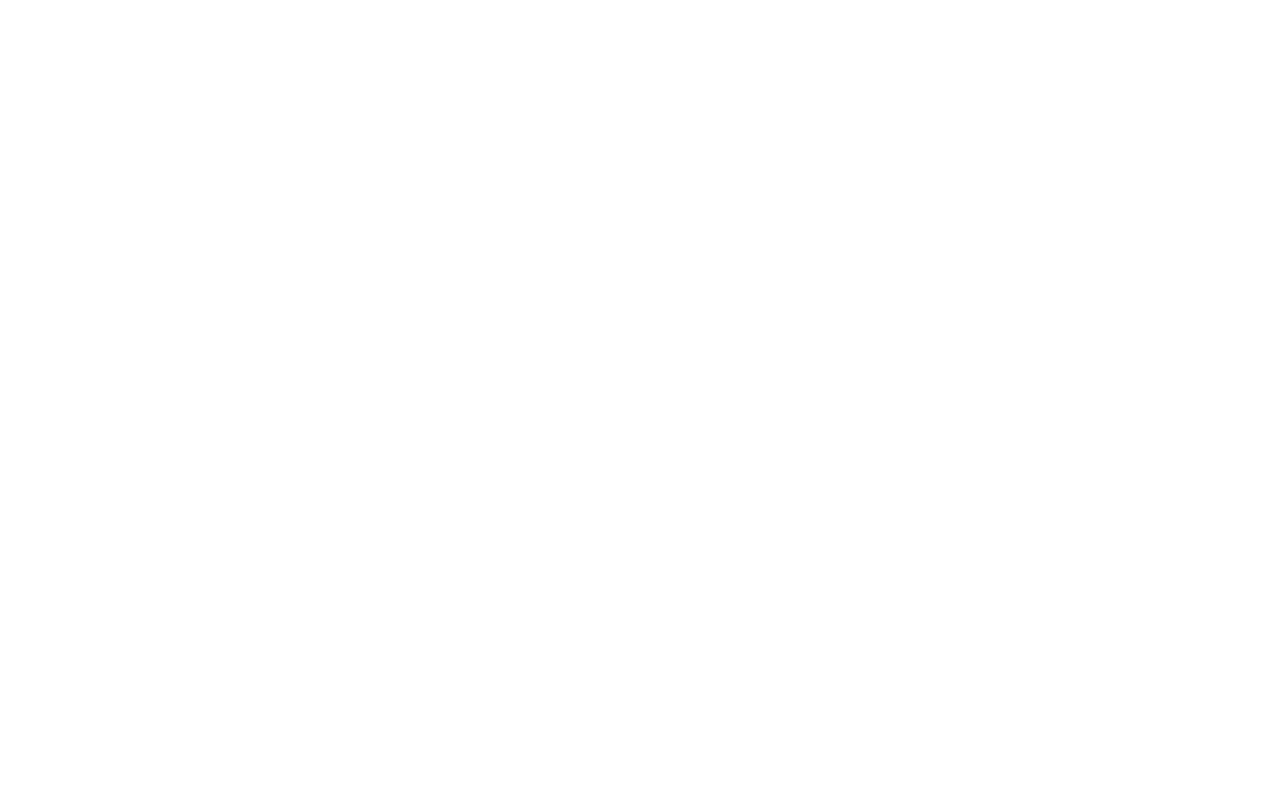
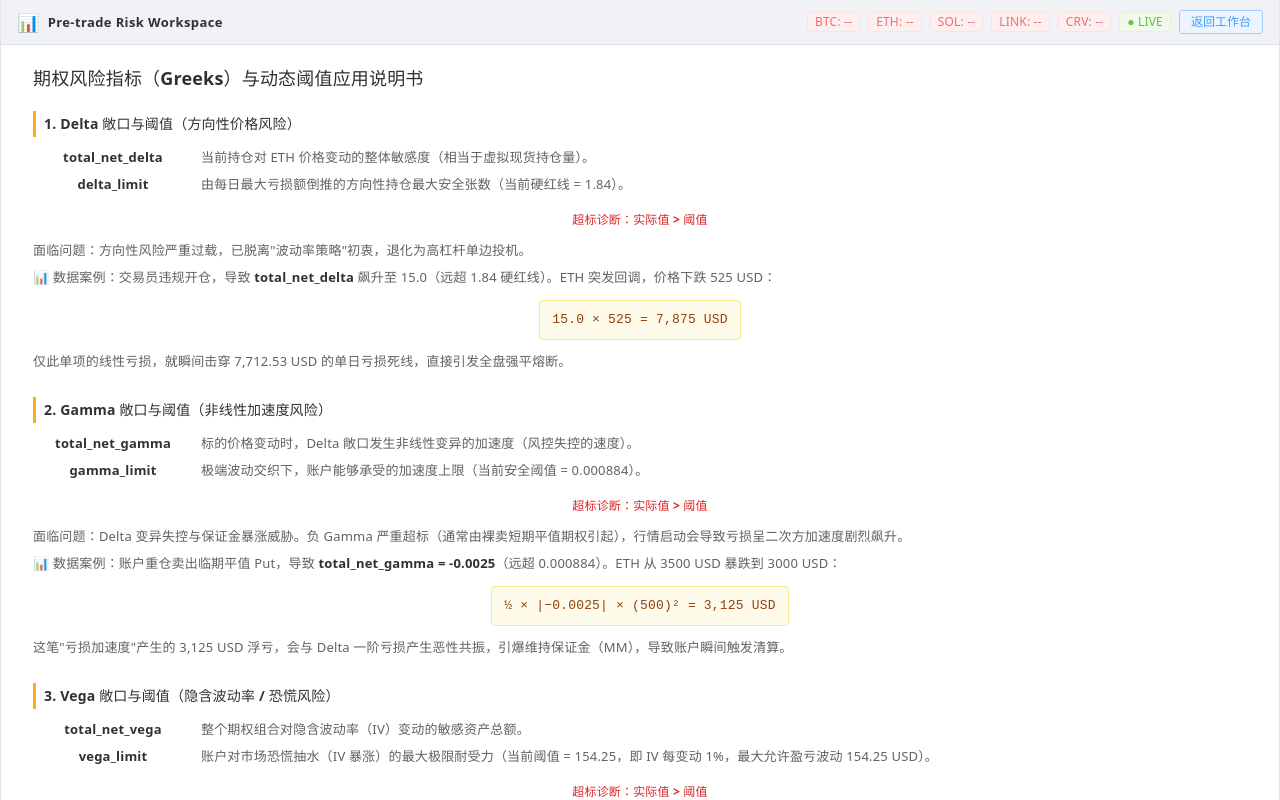
Before and after one commit to fengjinlong/option-risk-control, a Vue app: page /explain in a window 1280 px wide. Before the commit this address had no page. Built offline with nearby package versions, Linux system fonts and the light colour scheme.

Commit message:
数据说明

```diff
--- a/src/router/index.ts
+++ b/src/router/index.ts
@@ -1,5 +1,6 @@
 import { createRouter, createWebHistory } from 'vue-router'
 import RiskWorkspace from '../views/RiskWorkspace.vue'
+import DataExplain from '../views/DataExplain.vue'
 
 const router = createRouter({
   history: createWebHistory(import.meta.env.BASE_URL),
@@ -13,6 +14,11 @@ const router = createRouter({
       path: '/risk',
       redirect: '/',
     },
+    {
+      path: '/explain',
+      name: 'explain',
+      component: DataExplain,
+    },
   ],
 })
 
--- /dev/null
+++ b/src/views/DataExplain.vue
@@ -0,0 +1,173 @@
+<script setup lang="ts">
+import { useRiskWorkspace } from '../composables/useRiskWorkspace'
+import { useRouter } from 'vue-router'
+
+const router = useRouter()
+const { prices } = useRiskWorkspace()
+</script>
+
+<template>
+  <div class="workspace">
+    <header class="workspace-header">
+      <div class="header-left">
+        <span class="logo-text">📊</span>
+        <span class="title">Pre-trade Risk Workspace</span>
+      </div>
+      <div class="header-right">
+        <el-tag type="danger" size="small">BTC: {{ prices.data.data?.BTC ?? '--' }}</el-tag>
+        <el-tag type="danger" size="small">ETH: {{ prices.data.data?.ETH ?? '--' }}</el-tag>
+        <el-tag type="danger" size="small">SOL: {{ prices.data.data?.SOL ?? '--' }}</el-tag>
+        <el-tag type="danger" size="small">LINK: {{ prices.data.data?.LINK ?? '--' }}</el-tag>
+        <el-tag type="danger" size="small">CRV: {{ prices.data.data?.CRV ?? '--' }}</el-tag>
+        <el-tag type="success" size="small">● LIVE</el-tag>
+        <el-button type="primary" size="small" plain @click="router.push('/')">返回工作台</el-button>
+      </div>
+    </header>
+
+    <div class="explain-body">
+
+      <div class="page-title">期权风险指标（Greeks）与动态阈值应用说明书</div>
+
+      <!-- 1. Delta -->
+      <div class="section">
+        <div class="section-title">1. Delta 敞口与阈值（方向性价格风险）</div>
+
+        <div class="def-list">
+          <div class="def-item">
+            <span class="def-key">total_net_delta</span>
+            <span class="def-val">当前持仓对 ETH 价格变动的整体敏感度（相当于虚拟现货持仓量）。</span>
+          </div>
+          <div class="def-item">
+            <span class="def-key">delta_limit</span>
+            <span class="def-val">由每日最大亏损额倒推的方向性持仓最大安全张数（当前硬红线 = 1.84）。</span>
+          </div>
+        </div>
+
+        <div class="warn-label">超标诊断：实际值 &gt; 阈值</div>
+        <p><strong>面临问题：</strong>方向性风险严重过载，已脱离"波动率策略"初衷，退化为高杠杆单边投机。</p>
+        <p><strong>📊 数据案例：</strong>交易员违规开仓，导致 <span class="inline-key">total_net_delta</span> 飙升至 15.0（远超 1.84 硬红线）。ETH 突发回调，价格下跌 525 USD：</p>
+        <div class="formula">15.0 × 525 = 7,875 USD</div>
+        <p>仅此单项的线性亏损，就瞬间击穿 7,712.53 USD 的单日亏损死线，直接引发全盘强平熔断。</p>
+      </div>
+
+      <!-- 2. Gamma -->
+      <div class="section">
+        <div class="section-title">2. Gamma 敞口与阈值（非线性加速度风险）</div>
+
+        <div class="def-list">
+          <div class="def-item">
+            <span class="def-key">total_net_gamma</span>
+            <span class="def-val">标的价格变动时，Delta 敞口发生非线性变异的加速度（风控失控的速度）。</span>
+          </div>
+          <div class="def-item">
+            <span class="def-key">gamma_limit</span>
+            <span class="def-val">极端波动交织下，账户能够承受的加速度上限（当前安全阈值 = 0.000884）。</span>
+          </div>
+        </div>
+
+        <div class="warn-label">超标诊断：实际值 &gt; 阈值</div>
+        <p><strong>面临问题：</strong>Delta 变异失控与保证金暴涨威胁。负 Gamma 严重超标（通常由裸卖短期平值期权引起），行情启动会导致亏损呈二次方加速度剧烈飙升。</p>
+        <p><strong>📊 数据案例：</strong>账户重仓卖出临期平值 Put，导致 <span class="inline-key">total_net_gamma = -0.0025</span>（远超 0.000884）。ETH 从 3500 USD 暴跌到 3000 USD：</p>
+        <div class="formula">½ × |−0.0025| × (500)² = 3,125 USD</div>
+        <p>这笔"亏损加速度"产生的 3,125 USD 浮亏，会与 Delta 一阶亏损产生恶性共振，引爆维持保证金（MM），导致账户瞬间触发清算。</p>
+      </div>
+
+      <!-- 3. Vega -->
+      <div class="section">
+        <div class="section-title">3. Vega 敞口与阈值（隐含波动率 / 恐慌风险）</div>
+
+        <div class="def-list">
+          <div class="def-item">
+            <span class="def-key">total_net_vega</span>
+            <span class="def-val">整个期权组合对隐含波动率（IV）变动的敏感资产总额。</span>
+          </div>
+          <div class="def-item">
+            <span class="def-key">vega_limit</span>
+            <span class="def-val">账户对市场恐慌抽水（IV 暴涨）的最大极限耐受力（当前阈值 = 154.25，即 IV 每变动 1%，最大允许盈亏波动 154.25 USD）。</span>
+          </div>
+        </div>
+
+        <div class="warn-label">超标诊断：实际值 &gt; 阈值</div>
+        <p><strong>面临问题：</strong>做空波动率（Short Vol）杠杆过高。面临市场突发黑天鹅事件时，隐含波动率暴涨带来的账面亏损风险。</p>
+        <p><strong>📊 数据案例：</strong>账户过度卖出远期虚值期权收割权利金，导致 <span class="inline-key">total_net_vega = -350.00 USD</span>（超出 154.25 承受上限）。市场突发暴跌恐慌，大盘 IV 在 1 小时内暴涨 30%：</p>
+        <div class="formula">30 × (−350.00) = −10,500 USD</div>
+        <p>即使 ETH 价格完全没变，该账户仅因 Vega 这单一维度的恐慌抽水，就产生 −10,500 USD 纯波动率膨胀浮亏，直接击穿 7,712.53 USD 的生存命门。</p>
+      </div>
+
+      <!-- 4. Theta -->
+      <div class="section">
+        <div class="section-title">4. Theta 敞口与阈值（时间价值流逝边界）</div>
+
+        <div class="def-list">
+          <div class="def-item">
+            <span class="def-key">total_net_theta</span>
+            <span class="def-val">期权组合每天自然蒸发（买方损耗）或稳赚（卖方收租）的绝对美金金额。</span>
+          </div>
+          <div class="def-item">
+            <span class="def-key">theta_limit</span>
+            <span class="def-val">单日允许的时间价值流逝绝对金额硬死线（当前锁定为 7,712.53 USD / 天）。</span>
+          </div>
+        </div>
+
+        <div class="warn-label">超标诊断：|实际值| &gt; 阈值</div>
+        <p><strong>买方（负 Theta 超标）：</strong>资产处于刚性流血状态。若横盘，资产会快速流失。</p>
+        <p><strong>卖方（正 Theta 超标）：</strong>虚假繁荣。底层堆积了过多临期、极度危险的虚值卖方头寸，Gamma 尾部风险已积聚至临界点。</p>
+        <p><strong>📊 数据案例：</strong>日内疯狂买入海量超短期末日彩票期权，导致 <span class="inline-key">total_net_theta = -8,500.00 USD</span>（超过 7,712.53 单日最大流血阈值）。即使接下来 24 小时大盘完全横盘：</p>
+        <div class="formula">时间无情流逝，刚性蒸发 8,500.00 USD 权利金</div>
+        <p>标的尚未启动，账户就因时间磨损在合规层面被迫执行死线斩仓。</p>
+      </div>
+
+    </div>
+  </div>
+</template>
+
+<style scoped>
+.workspace {
+  display: flex;
+  flex-direction: column;
+  overflow: hidden;
+  background: var(--el-bg-color);
+  height: 100vh;
+}
+
+.workspace-header {
+  display: flex;
+  align-items: center;
+  justify-content: space-between;
+  padding: 0 16px;
+  height: 44px;
+  background: var(--el-fill-color);
+  border-bottom: 1px solid var(--el-border-color);
+  flex-shrink: 0;
+}
+
+.header-left { display: flex; align-items: center; gap: 8px; }
+.logo-text { font-size: 18px; }
+.title { font-size: 13px; font-weight: 700; color: var(--el-text-color-primary); letter-spacing: 0.03em; }
+.header-right { display: flex; align-items: center; gap: 8px; }
+
+.explain-body {
+  flex: 1;
+  overflow-y: auto;
+  padding: 20px 32px;
+}
+
+.page-title { font-size: 18px; font-weight: 700; color: var(--el-text-color-primary); margin-bottom: 20px; text-align: left; }
+
+.section { margin-bottom: 24px; }
+
+.section-title { font-size: 14px; font-weight: 700; color: var(--el-text-color-primary); border-left: 3px solid #faad14; padding-left: 8px; margin-bottom: 10px; text-align: left; }
+
+.def-list { margin: 8px 0 12px; display: flex; flex-direction: column; gap: 6px; }
+.def-item { display: flex; align-items: baseline; gap: 8px; font-size: 13px; line-height: 1.6; }
+.def-key { font-weight: 700; color: var(--el-text-color-primary); white-space: nowrap; min-width: 160px; }
+.def-val { color: var(--el-text-color-regular); }
+
+.inline-key { font-weight: 700; color: var(--el-text-color-primary); }
+
+.warn-label { font-size: 12px; font-weight: 700; color: #dc2626; margin: 8px 0 6px; }
+
+p { font-size: 13px; color: var(--el-text-color-regular); line-height: 1.8; margin: 4px 0; text-align: left; }
+
+.formula { font-family: 'JetBrains Mono', monospace; font-size: 13px; background: #fffbeb; border: 1px solid #fde68a; border-radius: 4px; padding: 6px 12px; color: #92400e; display: inline-block; margin: 6px 0; }
+</style>
--- a/src/views/RiskWorkspace.vue
+++ b/src/views/RiskWorkspace.vue
@@ -1,11 +1,17 @@
 <script setup lang="ts">
 import { onMounted } from 'vue'
+import { useRouter } from 'vue-router'
 import Module1Context from './modules/Module1Context.vue'
 import Module2Sandbox from './modules/Module2Sandbox.vue'
 import Module3Evaluation from './modules/Module3Evaluation.vue'
 import { useRiskWorkspace } from '../composables/useRiskWorkspace'
 
+const router = useRouter()
 const { health, prices, fetchHealth, fetchPrices } = useRiskWorkspace()
+
+function handleDataExplain() {
+  router.push('/explain')
+}
 
 onMounted(() => {
   fetchHealth()
@@ -20,6 +26,8 @@ onMounted(() => {
         <span class="logo-text">📊</span>
         <span class="title">Pre-trade Risk Workspace</span>
       </div>
+      <!--数据说明 el-button -->
+      <el-button type="primary" size="small" @click="handleDataExplain">数据说明</el-button>
       <div class="header-right">
         <!-- {{ prices.data.data }} -->
         <!-- 价格模块 -->
--- a/src/views/modules/Module1Context.vue
+++ b/src/views/modules/Module1Context.vue
@@ -124,7 +124,7 @@ function cellVal(pos: any, key: string): string {
             <span class="metric-value safe">${{ health.available.toLocaleString() }}</span>
           </div>
         </div>
-        {{ health }}
+        <!-- {{ health }} -->
 
         <!-- Margin Utilization bar -->
         <div class="progress-block">
```
